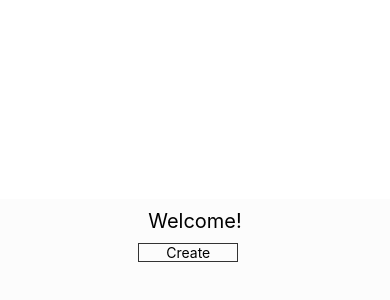
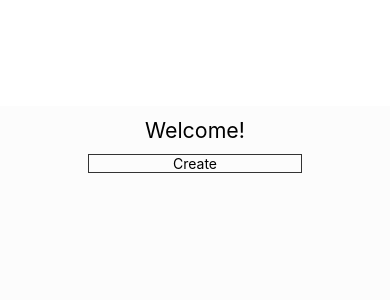
Before and after one commit to rahulnair25283/BookClub, a React Native app: screen / in a window 390 px wide. Shown: the part 54-354 px from the top of the page. Built offline with nearby package versions, Linux system fonts and the light colour scheme.

Commit message:
responsive size

```diff
--- a/package.json
+++ b/package.json
@@ -19,6 +19,7 @@
     "appcenter-crashes": "^1.3.0",
     "react": "16.0.0",
     "react-native": "0.51.0",
+    "react-native-size-matters": "^0.1.0",
     "react-redux": "^5.0.7",
     "redux": "^3.7.2",
     "redux-logger": "^3.0.6",
--- a/src/App.tsx
+++ b/src/App.tsx
@@ -1,17 +1,11 @@
-/**
- * Sample React Native App
- * https://github.com/facebook/react-native
- * @flow
- */
-
 import React, { Component } from 'react';
 import {
-  StyleSheet,
   Text,
   View,
   TouchableOpacity,
   TextInput
 } from 'react-native';
+import { ScaledSheet } from "react-native-size-matters";
 
 interface Props { };
 interface State {
@@ -70,35 +64,35 @@ export default class App extends Component<Props, State> {
   }
 }
 
-const styles = StyleSheet.create({
+const styles = ScaledSheet.create({
   container: {
     flex: 1,
-    top: "30%",
+    top: "150@ms0.6",
     justifyContent: 'flex-start',
     alignItems: 'center',
     backgroundColor: '#fcfcfc',
   },
   welcome: {
-    fontSize: 20,
+    fontSize: "20@ms0.6",
     textAlign: 'center',
-    margin: 10,
+    margin: "10@ms0.6",
   },
   instructions: {
     textAlign: 'center',
     color: '#333333',
-    marginBottom: 5,
+    marginBottom: "5@ms0.6",
   },
   button: {
-    width: 100,
+    width: "200@ms0.6",
     borderWidth: 1,
     borderColor: "#333333",
     justifyContent: "center",
     alignItems: "center",
   },
   nameInput: {
-    width: 200,
+    width: "200@ms0.6",
     borderBottomWidth: 1,
     borderColor: "#333333",
-    marginBottom: 5,
+    marginBottom: "5@ms0.6",
   }
 });
```
Also changed, not shown: 1 other file (tests, documents, lock files or other folders).
